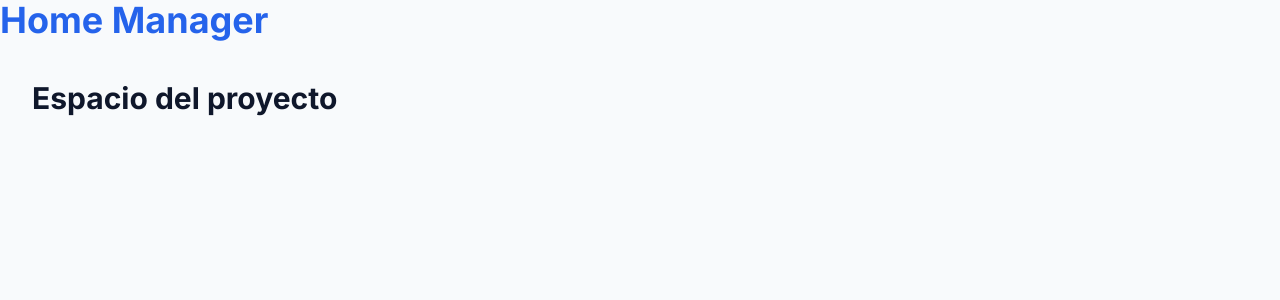
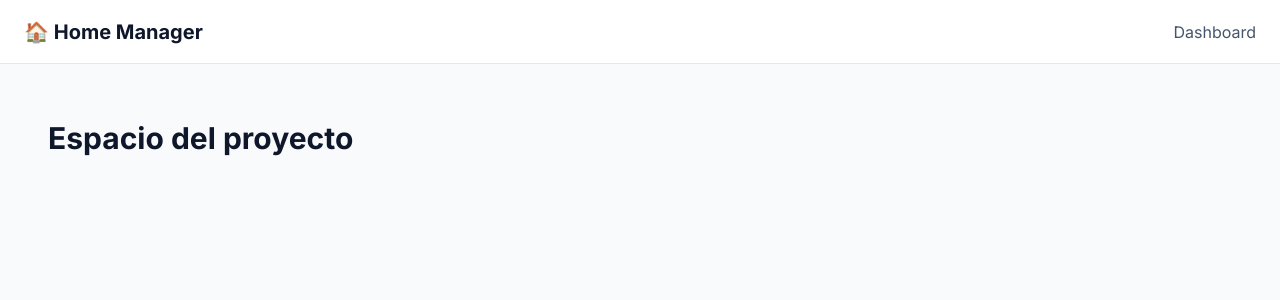
Before and after one commit to osangr/home-manager, a Vue app: page /project/1/spaces in a window 1280 px wide. Shown: the top 300 px of the page. Built offline with nearby package versions, Linux system fonts and the light colour scheme; no server answers.

Commit message:
feat: create app layout, header an and navigation

```diff
--- a/src/App.vue
+++ b/src/App.vue
@@ -2,6 +2,7 @@
 import { onMounted } from "vue";
 import { supabase } from "./lib/supabase";
 import { RouterView } from "vue-router";
+import AppLayout from "./components/layout/AppLayout.vue";
 
 onMounted(async () => {
   const { data } = await supabase.auth.getSession();
@@ -10,10 +11,9 @@ onMounted(async () => {
 </script>
 
 <template>
-  <div class="min-h-screen bg-slate-50">
-    <h1 class="text-4xl font-bold text-primary mb-2">Home Manager</h1>
+  <AppLayout>
     <RouterView />
-  </div>
+  </AppLayout>
 </template>
 
 <style scoped></style>
--- /dev/null
+++ b/src/components/layout/AppHeader.vue
@@ -0,0 +1,29 @@
+<script setup lang="ts">
+import { RouterLink } from "vue-router";
+</script>
+
+<template>
+  <header
+    class="bg-white border-b border-slate-200 h-16 flex sticky top-0 z-10 items-center"
+  >
+    <div
+      class="container mx-auto h-full flex items-center justify-between px-6"
+    >
+      <RouterLink
+        to="/"
+        class="text-xl font-bold text-slate-900 hover:text-primary transition-colors"
+        >🏠 Home Manager</RouterLink
+      >
+      <nav>
+        <ul class="flex gap-3">
+          <RouterLink
+            to="/"
+            class="text-slate-600 hover:text-slate-900 transition-colors"
+            active-class="!text-primary !font-medium"
+            >Dashboard</RouterLink
+          >
+        </ul>
+      </nav>
+    </div>
+  </header>
+</template>
--- /dev/null
+++ b/src/components/layout/AppLayout.vue
@@ -0,0 +1,12 @@
+<template>
+  <div class="min-h-screen bg-slate-50">
+    <AppHeader />
+    <main class="container mx-auto px-4 py-6">
+      <slot />
+    </main>
+  </div>
+</template>
+
+<script setup lang="ts">
+import AppHeader from "./AppHeader.vue";
+</script>
--- a/src/views/Dashboard.vue
+++ b/src/views/Dashboard.vue
@@ -2,20 +2,32 @@
 import { onMounted } from "vue";
 import { useProjectStore } from "../stores/projectStore";
 import ProjectCard from "../components/features/projects/ProjectCard.vue";
+import { useRouter } from "vue-router";
 
 const projectStore = useProjectStore();
+const router = useRouter();
 
 onMounted(async () => {
   console.log("🔄 Cargando proyectos...");
   await projectStore.fetchProjects();
   console.log("✅ Proyectos cargados:", projectStore.projects);
 });
+
+const handleView = (id: string) => {
+  router.push(`/project/${id}`);
+};
+
+const handleSpaces = (id: string) => {
+  router.push(`/project/${id}/spaces`);
+};
+
+const handleTasks = (id: string) => {
+  router.push(`/project/${id}/tasks`);
+};
 </script>
 
 <template>
   <div class="p-8">
-    <h1 class="text-3xl font-bold text-slate-600 mb-6">Dashboard</h1>
-
     <!-- Resto del dashboard... -->
     <div v-if="projectStore.loading">Cargando proyectos...</div>
     <div v-else-if="projectStore.projects.length === 0">
@@ -30,9 +42,9 @@ onMounted(async () => {
         :spaces-count="5"
         :tasks-count="15"
         :completed-tasks="9"
-        @view="(id) => console.log('Ver:', id)"
-        @spaces="(id) => console.log('Espacios:', id)"
-        @tasks="(id) => console.log('Tareas:', id)"
+        @view="(id) => handleView(id)"
+        @spaces="(id) => handleSpaces(id)"
+        @tasks="(id) => handleTasks(id)"
       />
     </div>
   </div>
```
